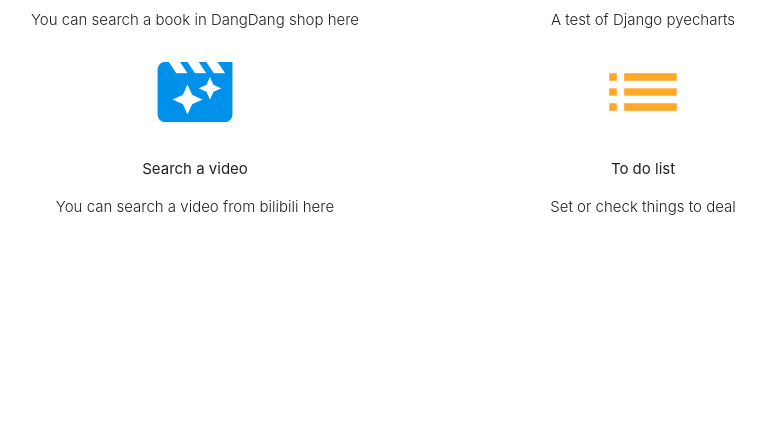
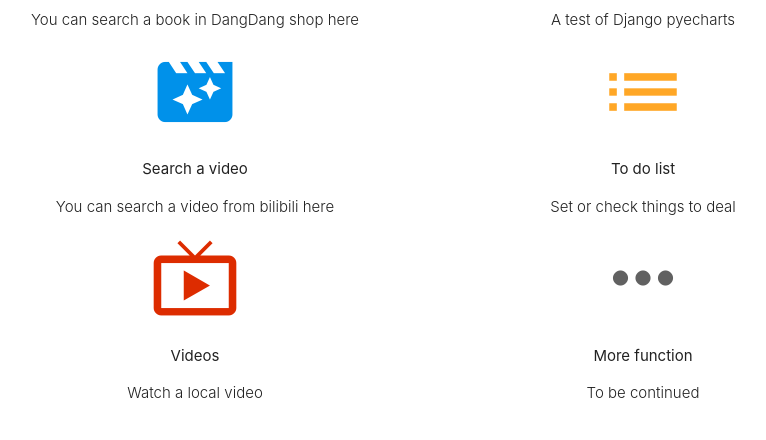
Before and after one commit to Chunar5354/Django-study, a Django app: page / in a window 1280 px wide. Shown: the part 521-961 px from the top of the page, without its empty margins (221-987 px from the left). Before the commit the page ends 736 px from the top, so only its background shows below. Run offline with Django 3.2, Linux system fonts and the light colour scheme; the visitor is signed in with stand-in values (Sample User, id 1); some libraries are stand-ins or nearby versions.

Commit message:
modify video

```diff
--- a/studyapp/settings.py
+++ b/studyapp/settings.py
@@ -96,7 +96,7 @@ DATABASES = {
 		'USER': 'Chunar',
 		'PASSWORD': 'chun.0927',
 		'HOST': 'localhost',
-		'PORT': '30106',
+		'PORT': '3306',
     }
 }
 
--- a/templates/home.html
+++ b/templates/home.html
@@ -56,6 +56,32 @@
 					<p class="light center">Set or check things to deal</p>
 				</div>
 			</div>
+
+			<div class="col s6">
+			<!-- col s4 can set the position -->
+				<div class="center">
+					<a href="movie">
+					<!-- a href="movie_search" -->
+						<i class="large material-icons" style="color: #DD2C00">live_tv</i>
+					</a>
+					<!-- you can choose icons and colors from Materialize -->
+					<p>Videos</p>
+					<p class="light center">Watch a local video</p>
+				</div>
+			</div>
+
+			<div class="col s6">
+			<!-- col s4 can set the position -->
+				<div class="center">
+					<a href="#">
+					<!-- a href="movie_search" -->
+						<i class="large material-icons" style="color: #616161">more_horiz</i>
+					</a>
+					<!-- you can choose icons and colors from Materialize -->
+					<p>More function</p>
+					<p class="light center">To be continued</p>
+				</div>
+			</div>
 		</div>
 	{% else %}
 		<h5 style="text-align: center">Please sign in</h5>
--- a/templates/movie/index.html
+++ b/templates/movie/index.html
@@ -3,5 +3,8 @@
 {% block content %}
 
 	<h1 style="text-align: center">Welcome</h1>
+	<h2 style="text-align: center">
+		<a href="movie">Glitter</a>
+	</h2>
 
 {% endblock content %}
```
